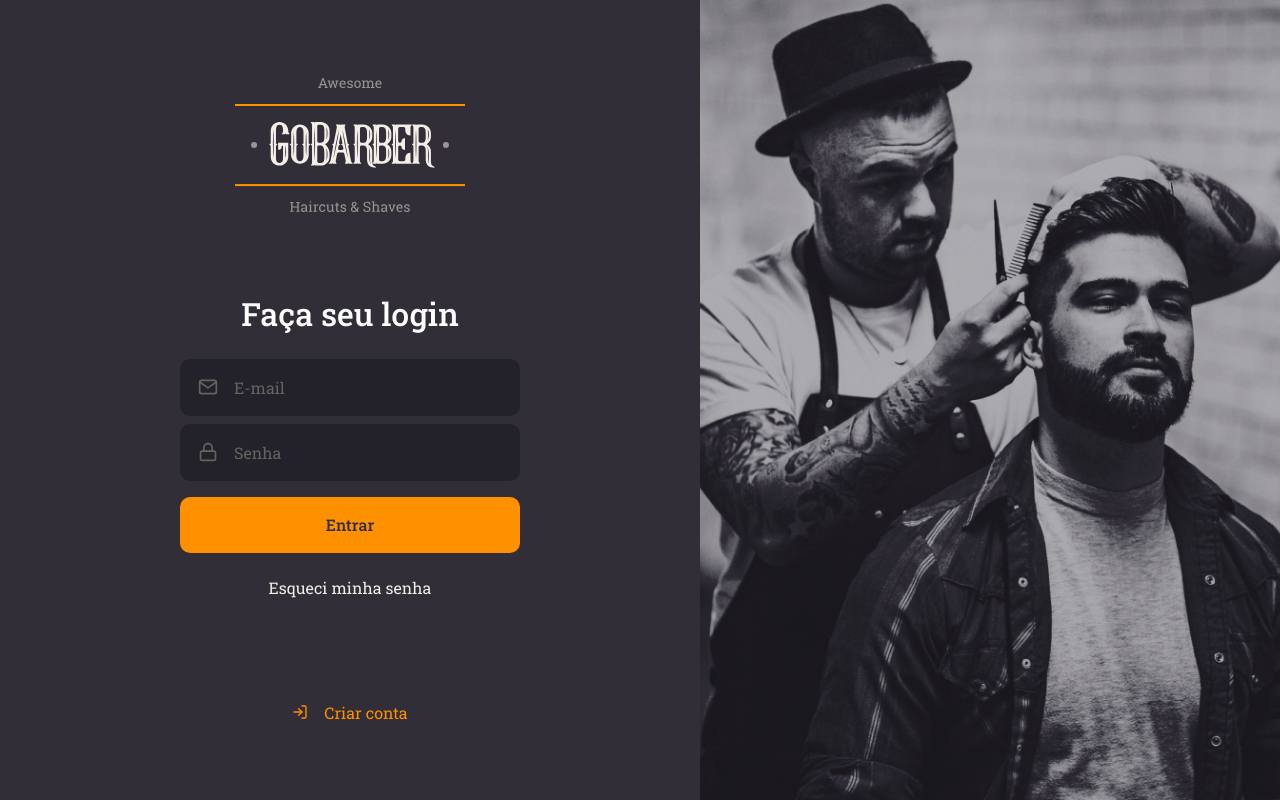
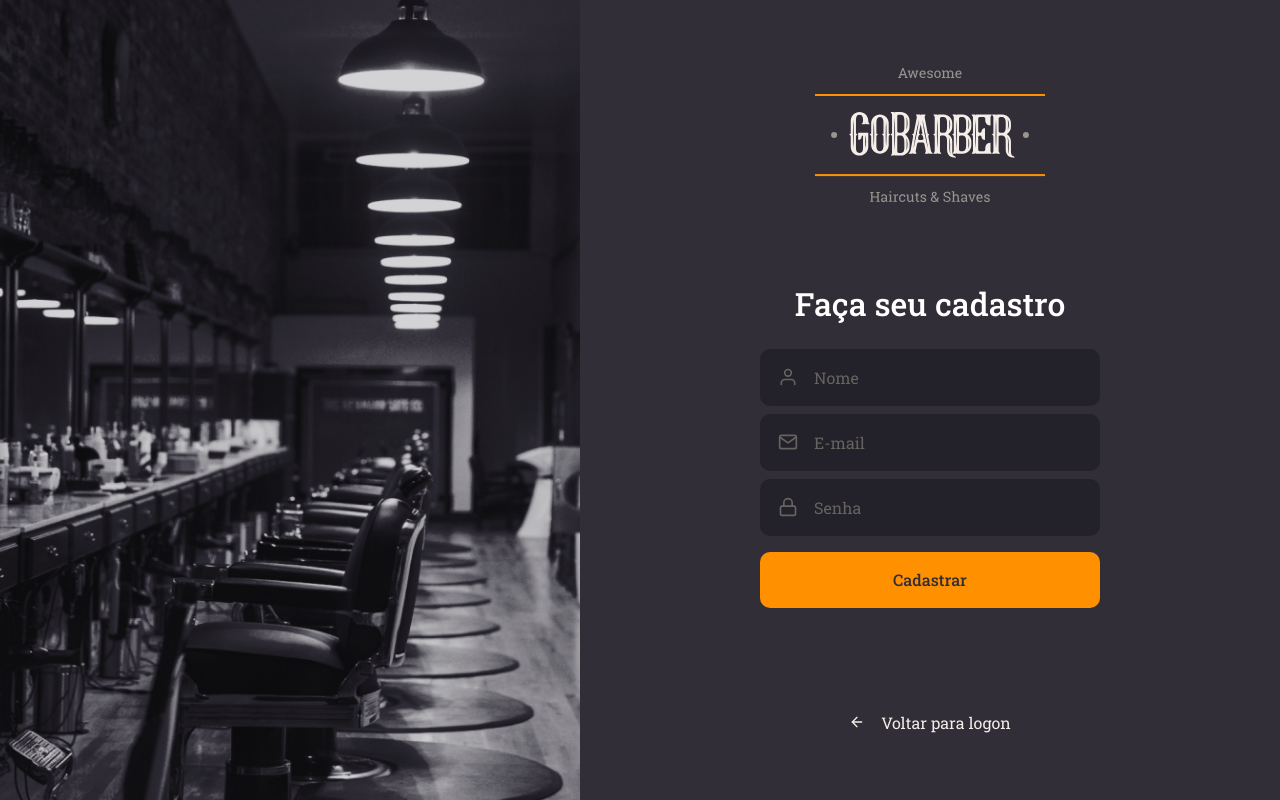
Before and after one commit to lucasdavisan/gostack11-level3.1, a React (Create React App) app in the folder 06-gobarber-web/: page / in a window 1280 px wide. Built offline with nearby package versions, Linux system fonts and the light colour scheme.

Commit message:
Register page.

```diff
--- a/06-gobarber-web/src/App.tsx
+++ b/06-gobarber-web/src/App.tsx
@@ -1,11 +1,12 @@
 import React from 'react';
 
-import SignIn from './pages/SignIn';
+// import SignIn from './pages/SignIn';
+import SignUp from './pages/SignUp';
 import GlobalStyle from './styles/global';
 
 const App: React.FC = () => (
   <>
-    <SignIn />
+    <SignUp />
     <GlobalStyle />
   </>
 );
--- /dev/null
+++ b/06-gobarber-web/src/pages/SignUp/index.tsx
@@ -0,0 +1,42 @@
+import React from 'react';
+
+import { FiArrowLeft, FiMail, FiUser, FiLock } from 'react-icons/fi';
+
+import logoImg from '../../assets/logo.svg';
+
+import Input from '../../components/Input';
+import Button from '../../components/Button';
+
+import { Container, Content, Background } from './styles';
+
+const SignUp: React.FC = () => (
+  <Container>
+    <Background />
+
+    <Content>
+      <img src={logoImg} alt="GoBarber" />
+
+      <form>
+        <h1>Faça seu cadastro</h1>
+
+        <Input name="name" icon={FiUser} placeholder="Nome" />
+        <Input name="email" icon={FiMail} placeholder="E-mail" />
+        <Input
+          name="password"
+          icon={FiLock}
+          type="password"
+          placeholder="Senha"
+        />
+
+        <Button type="submit">Cadastrar</Button>
+      </form>
+
+      <a href="login">
+        <FiArrowLeft />
+        Voltar para logon
+      </a>
+    </Content>
+  </Container>
+);
+
+export default SignUp;
--- /dev/null
+++ b/06-gobarber-web/src/pages/SignUp/styles.ts
@@ -0,0 +1,69 @@
+import styled from 'styled-components';
+import { shade } from 'polished';
+
+import signUpBackgroundImg from '../../assets/sign-up-background.png';
+
+export const Container = styled.div`
+  height: 100vh;
+
+  display: flex;
+  align-items: stretch;
+`;
+
+export const Content = styled.div`
+  display: flex;
+  flex-direction: column;
+  align-items: center;
+
+  place-content: center;
+
+  width: 100%;
+  max-width: 700px;
+
+  form {
+    margin: 80px 0;
+    width: 340px;
+    text-align: center;
+
+    h1 {
+      margin-bottom: 24px;
+    }
+
+    a {
+      color: #f4ede8;
+      display: block;
+      margin-top: 24px;
+      text-decoration: none;
+      transition: color 0.2s;
+
+      &:hover {
+        color: ${shade(0.2, '#f4ede8')};
+      }
+    }
+  }
+
+  > a {
+    color: #f4ede8;
+    display: block;
+    margin-top: 24px;
+    text-decoration: none;
+    transition: color 0.2s;
+
+    display: flex;
+    align-items: center;
+
+    svg {
+      margin-right: 16px;
+    }
+
+    &:hover {
+      color: ${shade(0.2, '#f4ede8')};
+    }
+  }
+`;
+
+export const Background = styled.div`
+  flex: 1;
+  background: url(${signUpBackgroundImg}) no-repeat center;
+  background-size: cover;
+`;
```
Also changed, not shown: 06-gobarber-web/src/assets/sign-up-background.png (added).
